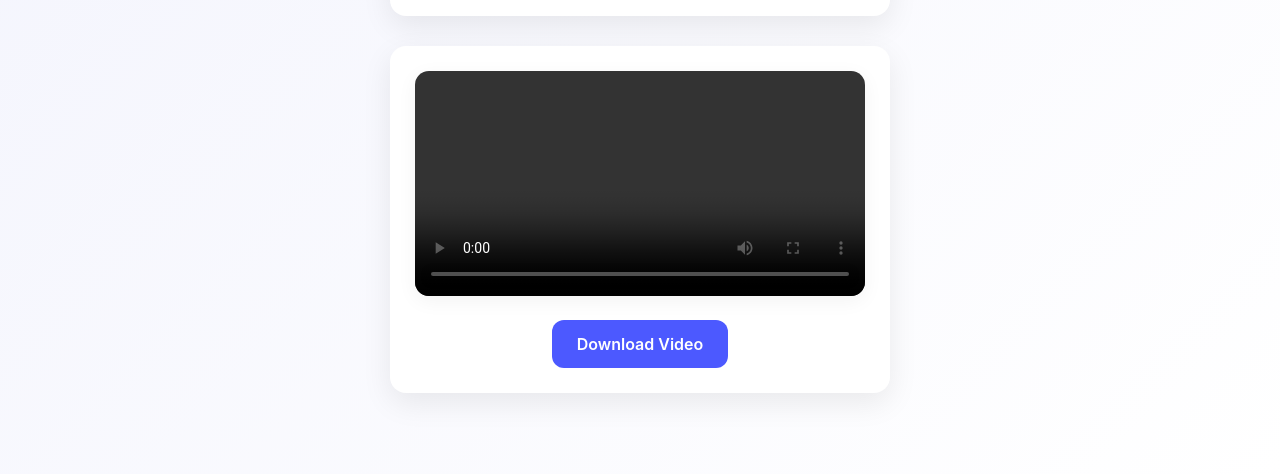
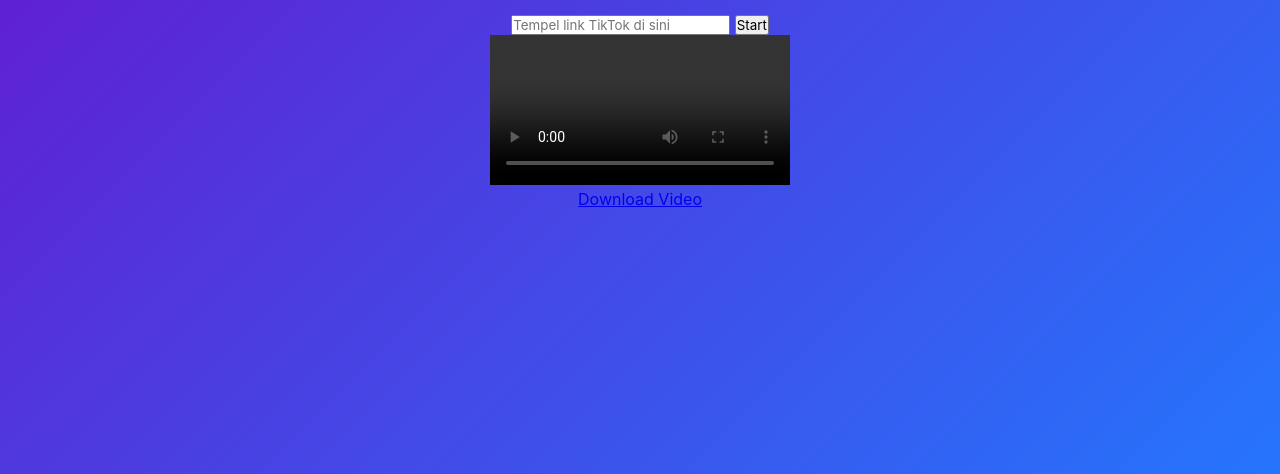
Before and after one commit to bayusantokuk/toktokdl, a plain HTML site: page public/index.html in a window 1280 px wide. Shown: the part 326-800 px from the top of the page. Drawn offline with Linux system fonts and the light colour scheme.

Commit message:
Update style.css

```diff
--- a/public/style.css
+++ b/public/style.css
@@ -7,13 +7,14 @@
 }
 
 body {
-  background: linear-gradient(135deg, #f3f4fd, #ffffff);
-  color: #222;
+  background: linear-gradient(135deg, #6a11cb 0%, #2575fc 100%);
+  color: #fff;
   min-height: 100vh;
   display: flex;
   justify-content: center;
   align-items: center;
   padding: 20px;
+  transition: background 0.5s ease;
 }
 
 /* Container */
@@ -27,108 +28,6 @@ body {
 .title {
   font-size: 36px;
   font-weight: 700;
-  color: #4c59ff;
+  color: #fff;
   margin-bottom: 30px;
-  text-shadow: 1px 1px 4px rgba(0,0,0,0.1);
-}
-
-/* Card */
-.card {
-  background: #ffffff;
-  padding: 30px;
-  border-radius: 16px;
-  box-shadow: 0 10px 30px rgba(0,0,0,0.08);
-  transition: transform 0.3s ease, box-shadow 0.3s ease;
-}
-
-.card:hover {
-  transform: translateY(-5px);
-  box-shadow: 0 15px 35px rgba(0,0,0,0.12);
-}
-
-/* Input */
-.input {
-  width: 100%;
-  padding: 14px 16px;
-  border-radius: 12px;
-  border: 1px solid #ddd;
-  margin-bottom: 16px;
-  font-size: 16px;
-  transition: border 0.3s ease;
-}
-
-.input:focus {
-  border-color: #4c59ff;
-  outline: none;
-  box-shadow: 0 0 10px rgba(76, 89, 255, 0.2);
-}
-
-/* Button */
-.btn {
-  width: 100%;
-  padding: 14px;
-  background: #4c59ff;
-  color: #fff;
-  border: none;
-  border-radius: 12px;
-  font-size: 16px;
-  font-weight: 600;
-  cursor: pointer;
-  transition: background 0.3s ease, transform 0.2s ease;
-}
-
-.btn:hover {
-  background: #3b49e6;
-  transform: translateY(-2px);
-}
-
-/* Status & Error */
-.status, .error {
-  margin-top: 12px;
-  font-size: 14px;
-}
-
-.error {
-  color: #d43f3f;
-}
-
-/* Result */
-.result {
-  margin-top: 30px;
-  padding: 25px;
-  border-radius: 16px;
-  background: #ffffff;
-  box-shadow: 0 10px 30px rgba(0,0,0,0.08);
-  transition: transform 0.3s ease, box-shadow 0.3s ease;
-}
-
-.result:hover {
-  transform: translateY(-3px);
-  box-shadow: 0 15px 35px rgba(0,0,0,0.12);
-}
-
-/* Video Preview */
-#tiktok-preview {
-  width: 100%;
-  border-radius: 14px;
-  margin-bottom: 20px;
-  box-shadow: 0 5px 20px rgba(0,0,0,0.05);
-}
-
-/* Download Button */
-.download-btn {
-  display: inline-block;
-  padding: 14px 25px;
-  background: #4c59ff;
-  color: #fff;
-  text-decoration: none;
-  border-radius: 12px;
-  font-size: 16px;
-  font-weight: 600;
-  transition: background 0.3s ease, transform 0.2s ease;
-}
-
-.download-btn:hover {
-  background: #3b49e6;
-  transform: translateY(-2px);
-}
+  text-shadow: 2px 2px 8px rgba(0,0,
```
